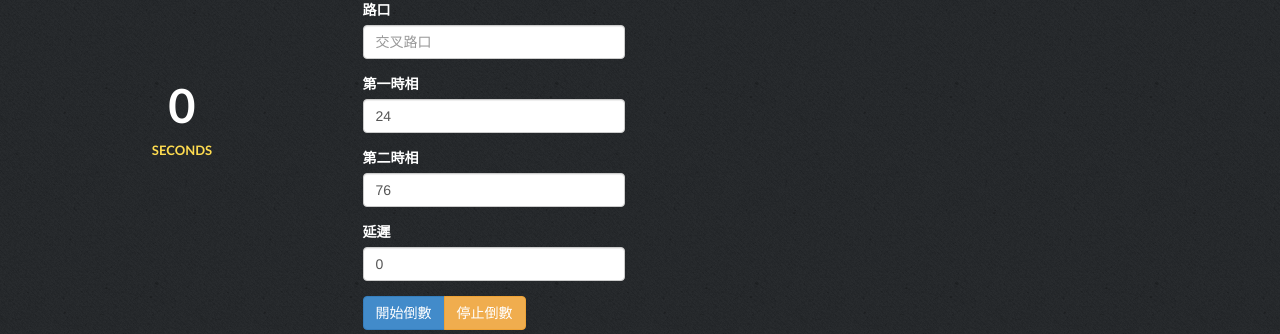
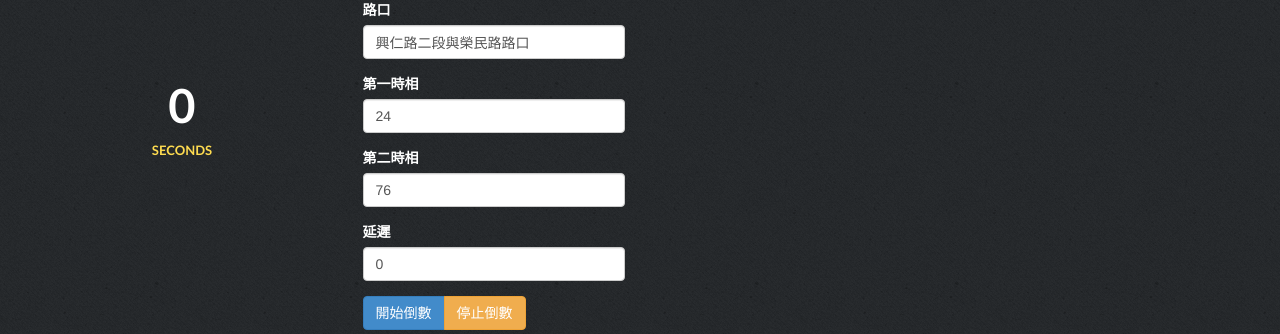
Before and after one commit to zackexplosion/trafficLight, a PHP site: page / in a window 1280 px wide. Shown: the top 334 px of the page. Run offline with PHP 8.4, Linux system fonts and the light colour scheme.

Commit message:
讓手機版本不要疊在一起

```diff
--- a/index.php
+++ b/index.php
@@ -14,7 +14,7 @@
     <body>
         <div class="container">
             <div class="row">
-                <div class="col-xs-3">
+                <div class="col-sm-3">
                     <div class="clock" id="light1">
                         <canvas id="canvas_seconds" width="188" height="188"></canvas>
                         <div class="text">
@@ -23,10 +23,11 @@
                         </div>
                     </div>
                 </div>
-                <div class="col-xs-3">
+                <div class="col-sm-3">
+                    <form>
                       <div class="form-group">
                         <label for="timer1">路口</label>
-                        <input type="number" class="form-control" name="location" id="location" placeholder="交叉路口" value="興仁路二段與榮民路路口">
+                        <input type="text" class="form-control" name="location" id="location" placeholder="交叉路口" value="興仁路二段與榮民路路口">
                       </div>
                       <div class="form-group">
                         <label for="timer1">第一時相</label>
@@ -44,6 +45,7 @@
                           <a class="btn btn-primary" id="start1">開始倒數</a>
                           <a class="btn btn-warning" id="stop1">停止倒數</a>
                       </div>
+                    </form>
                 </div>
             </div>
         </div>
```
